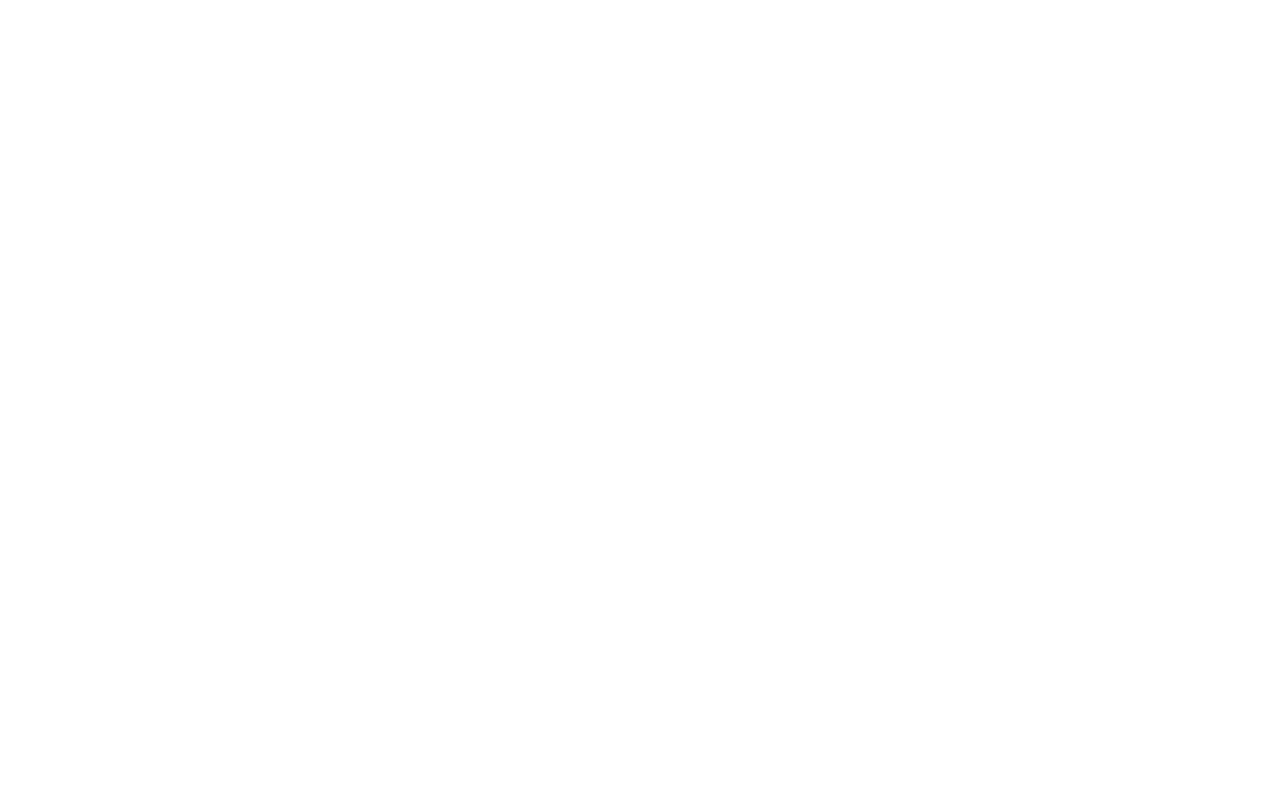
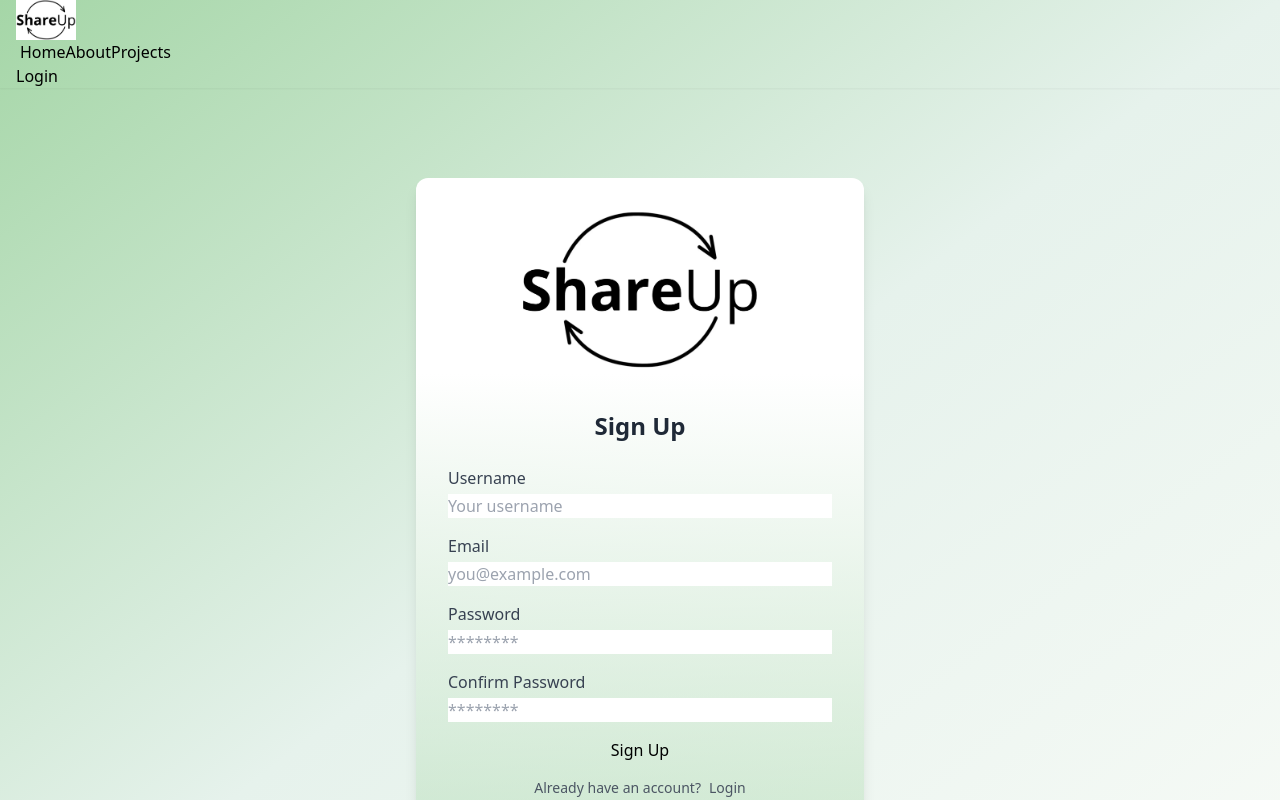
Before and after one commit to 20100Renaud/Portfolio, a React (Vite) app: page /signup in a window 1280 px wide. Before the commit this address had no page. Shown: the top 800 px of the page. Built offline with nearby package versions, Linux system fonts and the light colour scheme.

Commit message:
Create Login page and bg

```diff
--- a/src/App.jsx
+++ b/src/App.jsx
@@ -3,6 +3,8 @@
 import Home from "./pages/Home"
 import About from "./pages/About"
 import Projects from "./pages/Projects"
+import Login from "./pages/Login"
+import SignUp from "./pages/SignUp"
 
 export default function App() {
   return (
@@ -12,6 +14,8 @@
           <Route path="/" element={<Home />} />
           <Route path="/about" element={<About />} />
           <Route path="/projects" element={<Projects />} />
+          <Route path="/login" element={<Login />} />
+          <Route path="/signup" element={<SignUp />} />
         </Route>
       </Routes>
     </BrowserRouter>
--- a/src/components/Footer.jsx
+++ b/src/components/Footer.jsx
@@ -2,7 +2,7 @@
   return (
     <footer className="footer footer-center p-4 bg-base-200 text-base-content">
       <aside>
-        <p>© {new Date().getFullYear()} Vincent — All rights reserved</p>
+        <p>© {new Date().getFullYear()} ShareUp — All rights reserved</p>
       </aside>
     </footer>
   )
--- a/src/components/Navbar.jsx
+++ b/src/components/Navbar.jsx
@@ -1,14 +1,43 @@
+import { useState } from "react";
 import { Link } from "react-router-dom"
+import logo from "../assets/Logo.webp"
 
 export default function Navbar() {
+    const [dropdownOpen, setDropdownOpen] = useState(false);
+
+    const handleLinkClick = () => {
+    setDropdownOpen(false);
+    };
+
+    const dropdownLinkClass =
+    "text-lg py-2 px-4";
+
     return (
         <div className="navbar bg-base-100 shadow-sm px-4">
             <div className="navbar-start">
-        <div className="dropdown">
-          <label tabIndex={0} className="btn btn-ghost lg:hidden">
+                <button
+                    className="btn btn-ghost lg:hidden"
+                    onClick={() => setDropdownOpen(!dropdownOpen)}
+                >
+                    {dropdownOpen ? (
                         <svg
                         xmlns="http://www.w3.org/2000/svg"
-              className="h-5 w-5"
+                        className="h-5 w-5 transition-transform duration-200"
+                        fill="none"
+                        viewBox="0 0 24 24"
+                        stroke="currentColor"
+                        >
+                        <path
+                            strokeLinecap="round"
+                            strokeLinejoin="round"
+                            strokeWidth="2"
+                            d="M6 18L18 6M6 6l12 12"
+                        />
+                    </svg>
+                ) : (
+                    <svg
+                    xmlns="http://www.w3.org/2000/svg"
+                    className="h-5 w-5 transition-transform duration-200"
                     fill="none"
                     viewBox="0 0 24 24"
                     stroke="currentColor"
@@ -20,30 +49,30 @@
                         d="M4 6h16M4 12h8m-8 6h16"
                     />
                     </svg>
-          </label>
-          <ul
-            tabIndex={0}
-            className="menu menu-sm dropdown-content bg-base-100 rounded-box z-10 mt-3 w-52 p-2 shadow"
-          >
-            <li>
-              <Link to="/">Home</Link>
-            </li>
-            <li>
-              <Link to="/about">About</Link>
-            </li>
-            <li>
-              <Link to="/projects">Projects</Link>
-            </li>
-          </ul>
-        </div>
+                )}
+                </button>
 
-        <Link to="/" className="btn btn-ghost text-xl ml-2">
-          Vincent
+
+                <Link to="/" className="btn btn-ghost hidden lg:flex hover:bg-transparent">
+                    <img
+                        src={logo}
+                        alt="logo"
+                        className="h-10 w-auto transition-transform duration-200 hover:scale-110"
+                    />
                 </Link>
                 </div>
 
-      <div className="navbar-center hidden lg:flex">
-        <ul className="menu menu-horizontal px-1">
+                <div className="navbar-center">
+
+                    <Link to="/" onClick={handleLinkClick} className="btn btn-ghost lg:hidden hover:bg-transparent">
+                        <img
+                            src={logo}
+                            alt="logo"
+                            className="h-10 w-auto transition-transform duration-200 hover:scale-110"
+                        />
+                    </Link>
+
+                    <ul className="menu menu-horizontal hidden lg:flex px-1">
                     <li>
                         <Link to="/">Home</Link>
                     </li>
@@ -57,10 +86,23 @@
                 </div>
 
                 <div className="navbar-end">
-        <Link to="/contact" className="btn">
-          Contact
+                    <Link to="/Login" onClick={handleLinkClick} className="btn">
+                    Login
                     </Link>
                 </div>
+                {dropdownOpen && (
+                    <ul className="menu menu-sm absolute top-16 left-4 right-4 bg-base-100 rounded-box shadow p-2 z-20 lg:hidden">
+                        <li>
+                            <Link to="/" onClick={handleLinkClick} className={dropdownLinkClass}>Home</Link>
+                        </li>
+                        <li>
+                            <Link to="/about" onClick={handleLinkClick} className={dropdownLinkClass}>About</Link>
+                        </li>
+                        <li>
+                            <Link to="/projects" onClick={handleLinkClick} className={dropdownLinkClass}>Projects</Link>
+                        </li>
+                    </ul>
+            )}
         </div>
-  )
+    );
 }
--- a/src/layouts/MainLayout.jsx
+++ b/src/layouts/MainLayout.jsx
@@ -4,12 +4,12 @@
 
 export default function MainLayout() {
   return (
-    <div className="min-h-screen flex flex-col">
-      <Navbar />
-      <main className="flex-grow container mx-auto p-6">
-        <Outlet />
-      </main>
-      <Footer />
+    <div className="flex flex-col min-h-screen bg-gradient-to-tl from-[#f8fbf7] via-[#e6f2ec] to-[#a5d6a7]">
+        <Navbar />
+            <main className="flex flex flex-grow m-[5%]">
+                <Outlet />
+            </main>
+        <Footer />
     </div>
   )
 }
--- /dev/null
+++ b/src/pages/Login.jsx
@@ -0,0 +1,72 @@
+import { useState } from "react";
+import logo from "../assets/Logo.webp"
+import Tab from "daisyui/components/tab";
+
+export default function Login() {
+  const [email, setEmail] = useState("");
+  const [password, setPassword] = useState("");
+
+  const handleSubmit = (e) => {
+    e.preventDefault();
+    alert(`Email: ${email}\nPassword: ${password}`);
+  };
+
+  return (
+
+    <div className=" flex flex-grow items-center justify-center w-full">
+        <div className="relative w-full max-w-md p-8
+                        bg-gradient-to-b
+                        from-white from-[30%] to-[#a5d6a7]/40
+                        rounded-xl shadow-lg flex flex-col items-center">
+            <img
+                src={logo}
+                alt="logo"
+                className="h-40 w-auto transition-transform duration-200 hover:scale-110 mb-10"
+            />
+            <h2 className="text-2xl font-bold text-center text-gray-800 mb-6">
+            Login
+            </h2>
+
+            <form onSubmit={handleSubmit} className="w-full space-y-4">
+            <div>
+                <label className="block text-gray-700 mb-1">Email</label>
+                <input
+                type="email"
+                value={email}
+                onChange={(e) => setEmail(e.target.value)}
+                className="input input-bordered w-full bg-white"
+                placeholder="you@example.com"
+                required
+                />
+            </div>
+
+            <div>
+                <label className="block text-gray-700 mb-1">Password</label>
+                <input
+                type="password"
+                value={password}
+                onChange={(e) => setPassword(e.target.value)}
+                className="input input-bordered w-full bg-white"
+                placeholder="********"
+                required
+                />
+            </div>
+
+            <button
+                type="submit"
+                className="btn btn-primary w-full mt-2"
+            >
+                Sign In
+            </button>
+            </form>
+
+            <p className="mt-4 text-center text-sm text-gray-600">
+            Don’t have an account?{"    "}
+            <a href="/SignUp" className="text-primary font-medium hover:underline ml-2">
+                Sign up
+            </a>
+            </p>
+        </div>
+    </div>
+  );
+}
--- /dev/null
+++ b/src/pages/SignUp.jsx
@@ -0,0 +1,99 @@
+import { useState } from "react";
+import logo from "../assets/Logo.webp";
+
+export default function SignUp() {
+  const [username, setUsername] = useState("");
+  const [email, setEmail] = useState("");
+  const [password, setPassword] = useState("");
+  const [confirmPassword, setConfirmPassword] = useState("");
+
+  const handleSubmit = (e) => {
+    e.preventDefault();
+    if (password !== confirmPassword) {
+      alert("Passwords do not match!");
+      return;
+    }
+    alert(`Username: ${username}\nEmail: ${email}\nPassword: ${password}`);
+  };
+
+  return (
+    <div className="flex flex-grow items-center justify-center w-full min-h-[calc(100vh-6rem)]">
+      <div
+        className="relative w-full max-w-md p-8
+                   bg-gradient-to-b
+                   from-white from-[30%] to-[#a5d6a7]/40
+                   rounded-xl shadow-lg flex flex-col items-center"
+      >
+        <img
+          src={logo}
+          alt="logo"
+          className="h-40 w-auto transition-transform duration-200 hover:scale-110 mb-10"
+        />
+        <h2 className="text-2xl font-bold text-center text-gray-800 mb-6">
+          Sign Up
+        </h2>
+
+        <form onSubmit={handleSubmit} className="w-full space-y-4">
+          <div>
+            <label className="block text-gray-700 mb-1">Username</label>
+            <input
+              type="text"
+              value={username}
+              onChange={(e) => setUsername(e.target.value)}
+              className="input input-bordered w-full bg-white"
+              placeholder="Your username"
+              required
+            />
+          </div>
+
+          <div>
+            <label className="block text-gray-700 mb-1">Email</label>
+            <input
+              type="email"
+              value={email}
+              onChange={(e) => setEmail(e.target.value)}
+              className="input input-bordered w-full bg-white"
+              placeholder="you@example.com"
+              required
+            />
+          </div>
+
+          <div>
+            <label className="block text-gray-700 mb-1">Password</label>
+            <input
+              type="password"
+              value={password}
+              onChange={(e) => setPassword(e.target.value)}
+              className="input input-bordered w-full bg-white"
+              placeholder="********"
+              required
+            />
+          </div>
+
+          <div>
+            <label className="block text-gray-700 mb-1">Confirm Password</label>
+            <input
+              type="password"
+              value={confirmPassword}
+              onChange={(e) => setConfirmPassword(e.target.value)}
+              className="input input-bordered w-full bg-white"
+              placeholder="********"
+              required
+            />
+          </div>
+
+          <button type="submit" className="btn btn-primary w-full mt-2">
+            Sign Up
+          </button>
+        </form>
+
+        <p className="mt-4 text-center text-sm text-gray-600">
+          Already have an account?
+          <a href="/Login" className="text-primary font-medium hover:underline ml-2">
+            Login
+          </a>
+        </p>
+      </div>
+    </div>
+  );
+}
```
Also changed, not shown: src/assets/Logo.webp (added). Lines whose indentation alone changed are shown as unchanged.
